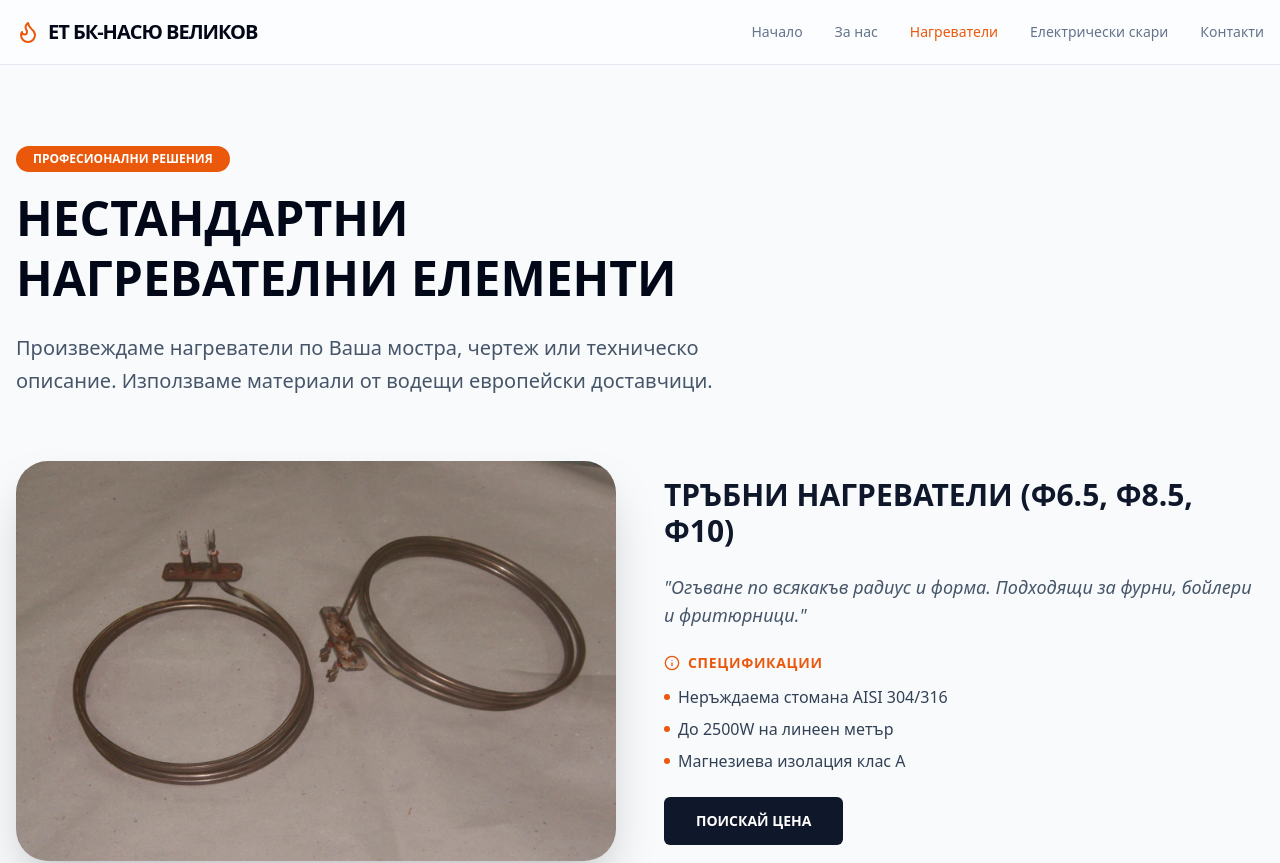
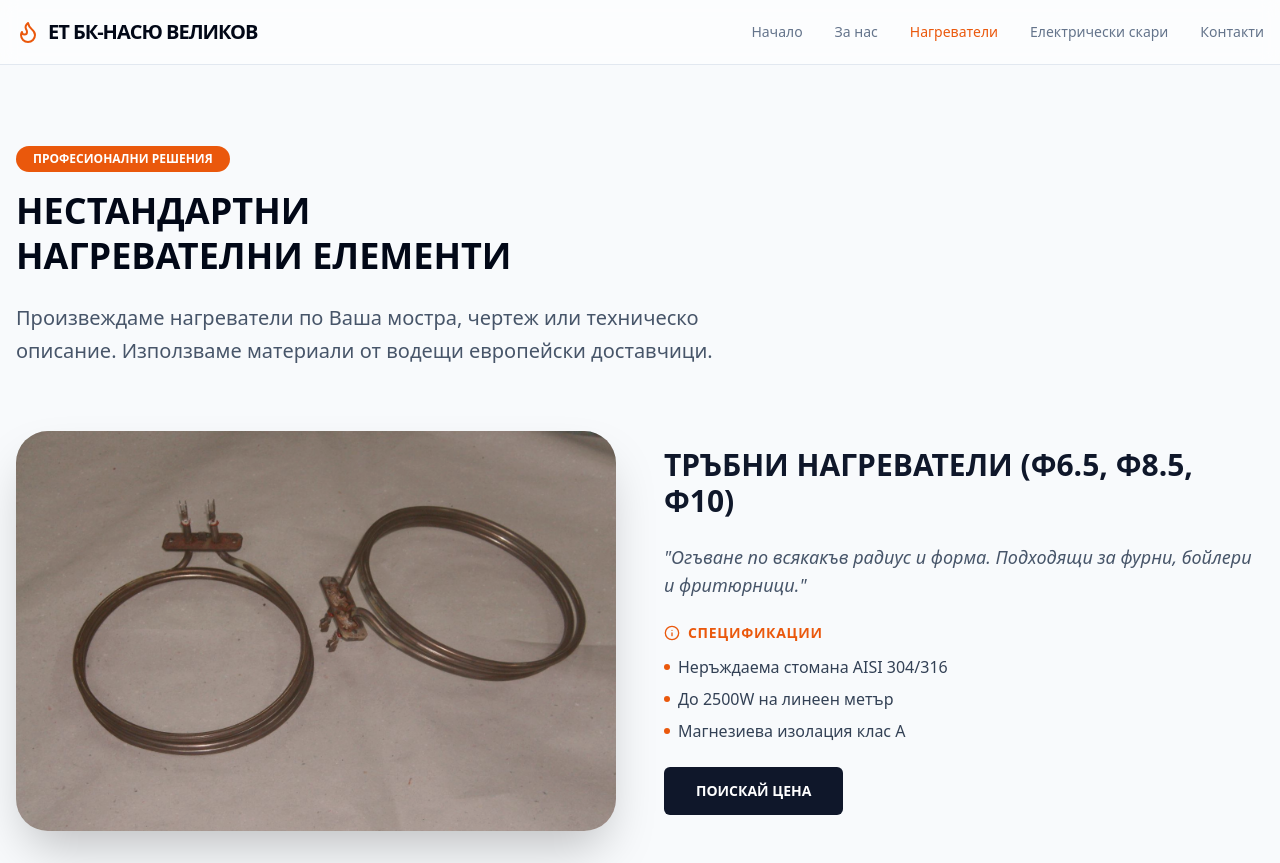
Before and after one commit to kossev/nagrevateli, a React (Vite) app: page /heaters in a window 1280 px wide. Shown: the top 863 px of the page. Built offline with nearby package versions, Linux system fonts and the light colour scheme.

Commit message:
[dyad] Намаляване на шрифта на заглавието в страницата за нагреватели - wrote 1 file(s)

```diff
--- a/src/pages/Heaters.tsx
+++ b/src/pages/Heaters.tsx
@@ -39,7 +39,7 @@ const Heaters = () => {
       <div className="container mx-auto px-4 py-20">
         <div className="max-w-3xl mb-16">
           <Badge className="bg-orange-600 text-white mb-4 uppercase px-4 py-1">Професионални решения</Badge>
-          <h1 className="text-5xl font-black uppercase mb-6 leading-tight">Нестандартни <br />нагревателни елементи</h1>
+          <h1 className="text-4xl font-black uppercase mb-6 leading-tight">Нестандартни <br />нагревателни елементи</h1>
           <p className="text-xl text-slate-600 leading-relaxed">
             Произвеждаме нагреватели по Ваша мостра, чертеж или техническо описание. Използваме материали от водещи европейски доставчици.
           </p>
```
